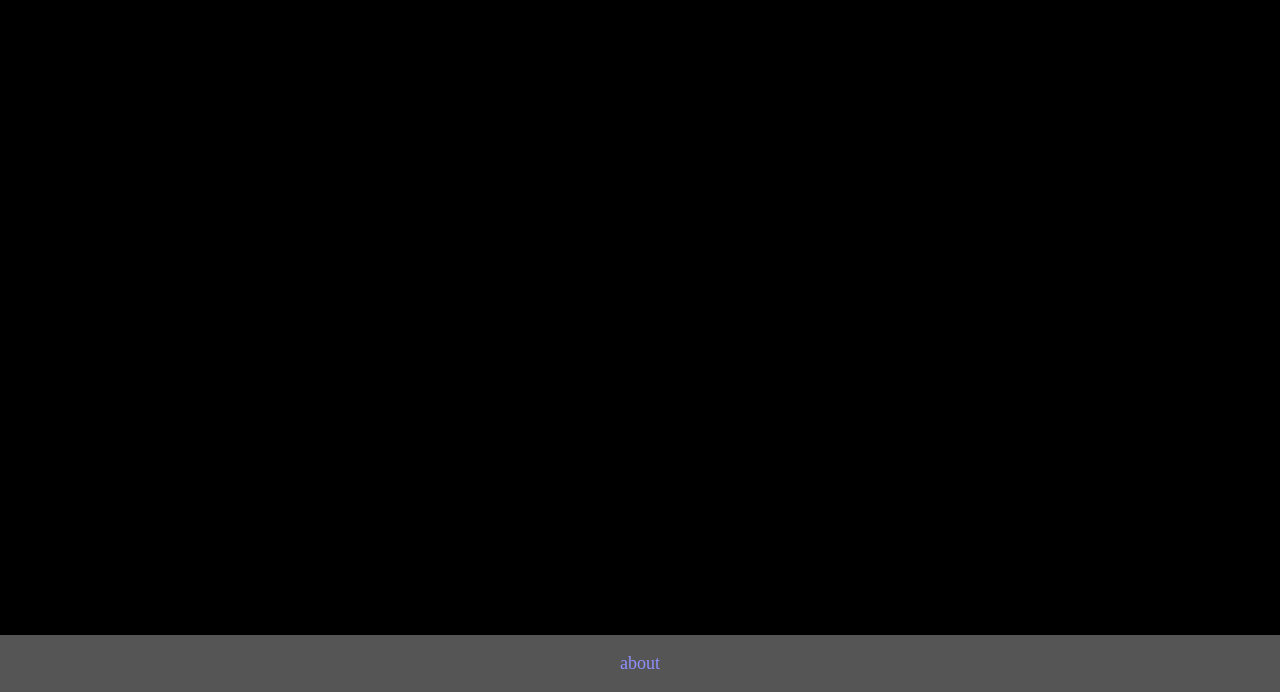
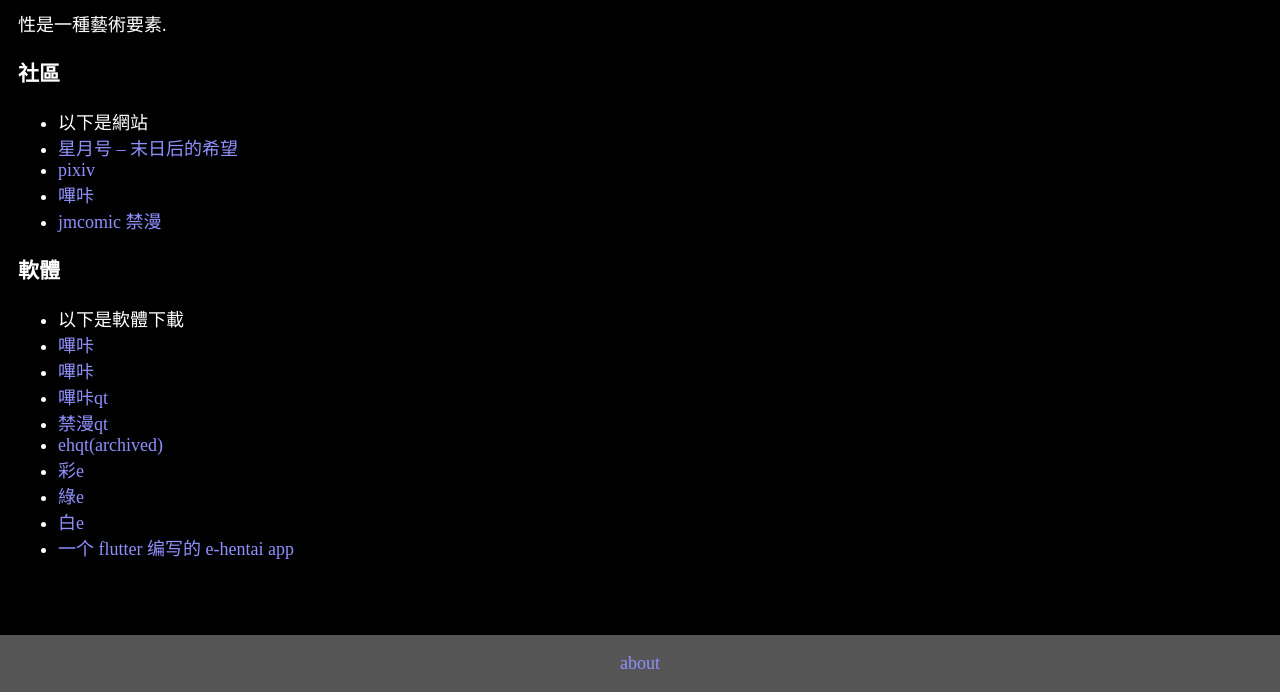
Before and after one commit to smalllqiang/smalllqiang.github.io, a plain HTML site: page tool/no.html in a window 1280 px wide. Shown: the part 108-800 px from the top of the page. Drawn offline with Linux system fonts and the light colour scheme.

Commit message:
update_no__upload_note

```diff
--- a/tool/no.html
+++ b/tool/no.html
@@ -13,7 +13,31 @@
 
 <body>
     <main>
-
+        <h1 style="text-align:center;">信息匯總頁</h1>
+        <div>
+            <p>性是一種藝術要素.</p>
+            <h3>社區</h3>
+            <ul>
+                <li>以下是網站</li>
+                <li><a href="https://x.xmoon.lol/" target="_blank">星月号 – 末日后的希望</a></li>
+                <li><a href="https://www.pixiv.net/" target="_blank">pixiv</a></li>
+                <li><a href="https://manhuapica.com/" target="_blank">嗶咔</a></li>
+                <li><a href="https://18comic.vip/" target="_blank">jmcomic 禁漫</a></li>
+            </ul>
+            <h3>軟體</h3>
+            <ul>
+                <li>以下是軟體下載</li>
+                <li><a href="http://pica2023.com/" target="_blank">嗶咔</a></li>
+                <li><a href="https://www.picacomic.com/" target="_blank">嗶咔</a></li>
+                <li><a href="https://github.com/tonquer/picacg-qt/releases" target="_blank">嗶咔qt</a></li>
+                <li><a href="https://github.com/tonquer/JMComic-qt/releases" target="_blank">禁漫qt</a></li>
+                <li><a href="https://github.com/tonquer/ehentai-qt/releases" target="_blank">ehqt(archived)</a></li>
+                <li><a href="https://github.com/Ehviewer-Overhauled/Ehviewer/releases" target="_blank">彩e</a></li>
+                <li><a href="https://github.com/xiaojieonly/Ehviewer_CN_SXJ/releases" target="_blank">綠e</a></li>
+                <li><a href="https://install.appcenter.ms/users/nekoinverter/apps/ehviewer/distribution_groups/public" target="_blank">白e</a></li>
+                <li><a href="https://github.com/3003h/Eros-FE" target="_blank">一个 flutter 编写的 e-hentai app</a></li>
+            </ul>
+        </div>
     </main>
     <footer align="center">
         <p><a href="contactme.html">about</a></p>
```
Also changed, not shown: tool/search.html (+1 -11 lines), note/202411/亂碼小解.html (added).
